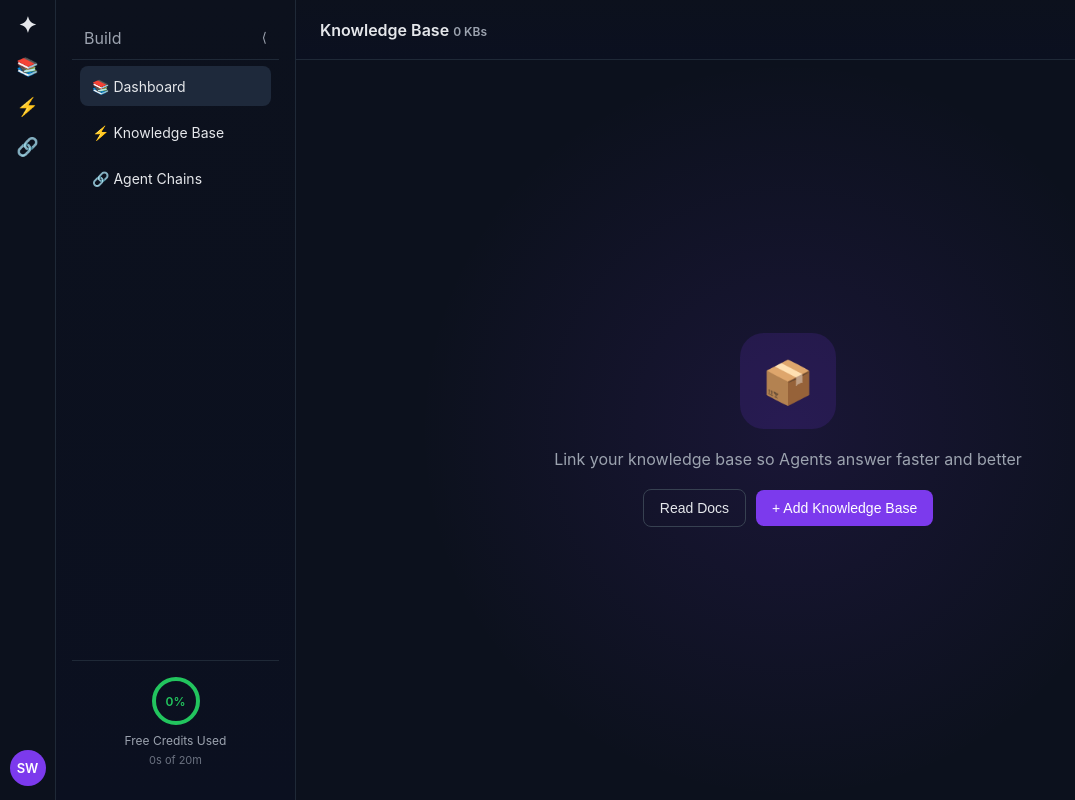
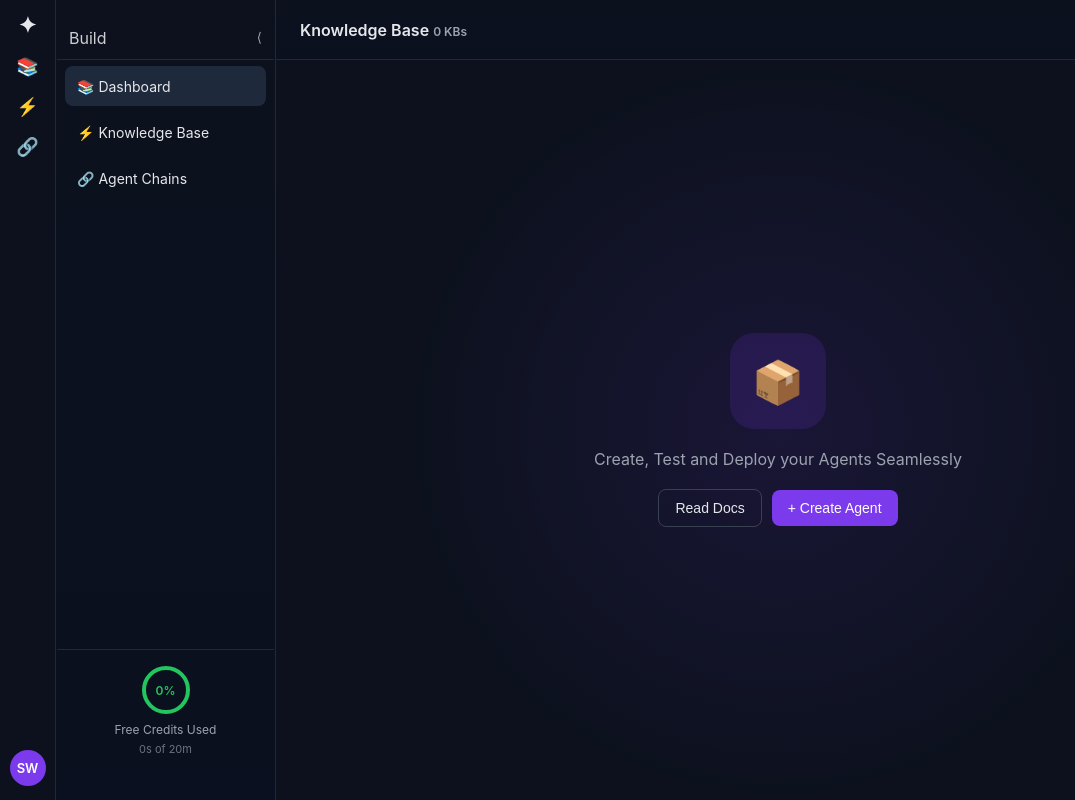
Before and after one commit to Wowinfotechreact5/ai-project, a React (Vite) app: page / in a window 1280 px wide. Shown: the whole page, without its empty margins (0-1075 px from the left). Built offline with nearby package versions, Linux system fonts and the light colour scheme.

Commit message:
header and sidebar border line of below

```diff
--- a/src/components/MainPanel.jsx
+++ b/src/components/MainPanel.jsx
@@ -4,10 +4,10 @@ export default function MainPanel() {
                   <div className="card">
                         <div className="card-icon">📦</div>
 
-                        <p>Link your knowledge base so Agents answer faster and better</p>
+                        <p>Create, Test and Deploy your Agents Seamlessly</p>
 
                         <button className="btn btn-outline">Read Docs</button>
-                        <button className="btn btn-primary">+ Add Knowledge Base</button>
+                        <button className="btn btn-primary">+ Create Agent</button>
                   </div>
             </div>
       );
--- a/src/components/SubSidebar.jsx
+++ b/src/components/SubSidebar.jsx
@@ -6,7 +6,7 @@ export default function SubSidebar({ state, onToggleSize }) {
                   {/* top */}
                   <div>
                         <div className="sub-header">
-                              {state === "expanded" && <span>Build</span>}
+                              {state === "expanded" && <p style={{ color: "#CECFD2", fontSize: '16px' }}>Build</p>}
                               <button onClick={onToggleSize}>
                                     {state === "expanded" ? "⟨" : "⟩"}
                               </button>
--- a/src/index.css
+++ b/src/index.css
@@ -53,7 +53,8 @@ body {
   width: 240px;
   background: linear-gradient(180deg, #0c111d, #0b1020);
   border-right: 1px solid #1f2937;
-  padding: 16px;
+  /* padding: 16px; */
+  padding: 16px 1px 27px 1px;
 }
 
 .sub-sidebar h3 {
@@ -165,7 +166,7 @@ body {
 }
 
 .sub-sidebar.expanded {
-  width: 240px;
+  width: 220px;
 }
 
 .sub-sidebar.collapsed {
```
